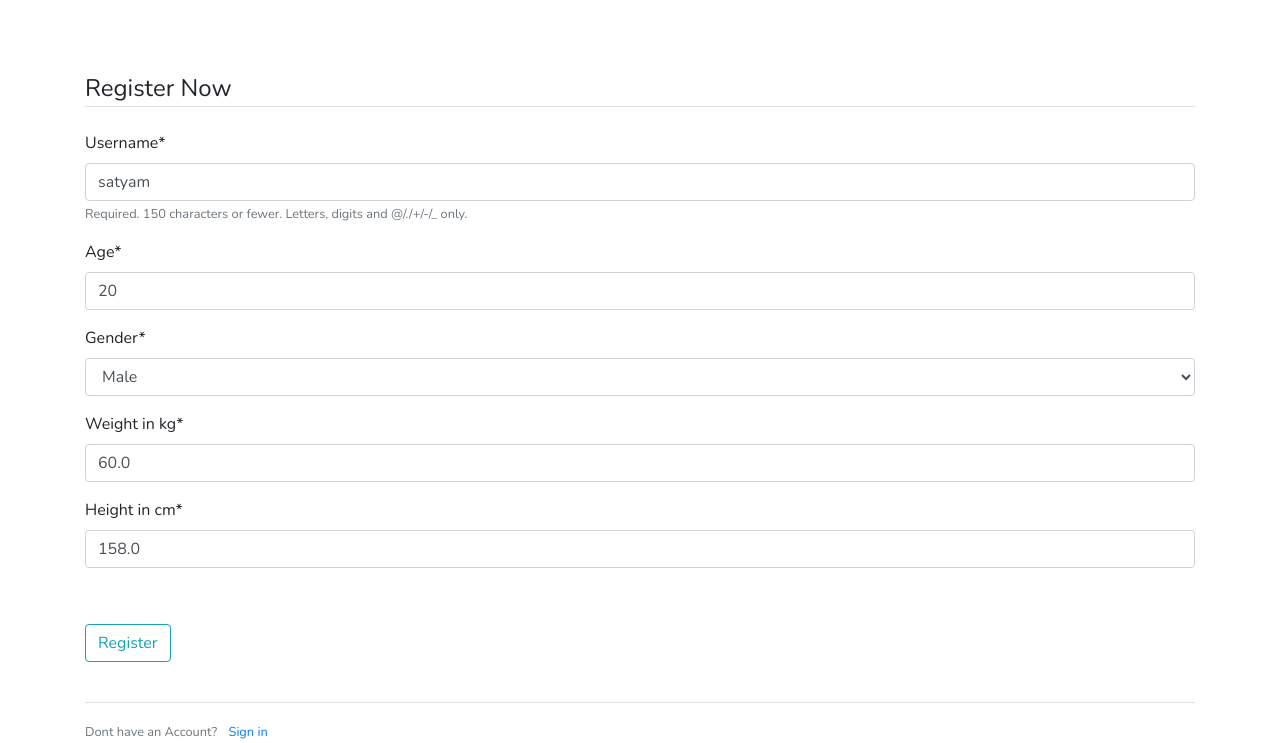
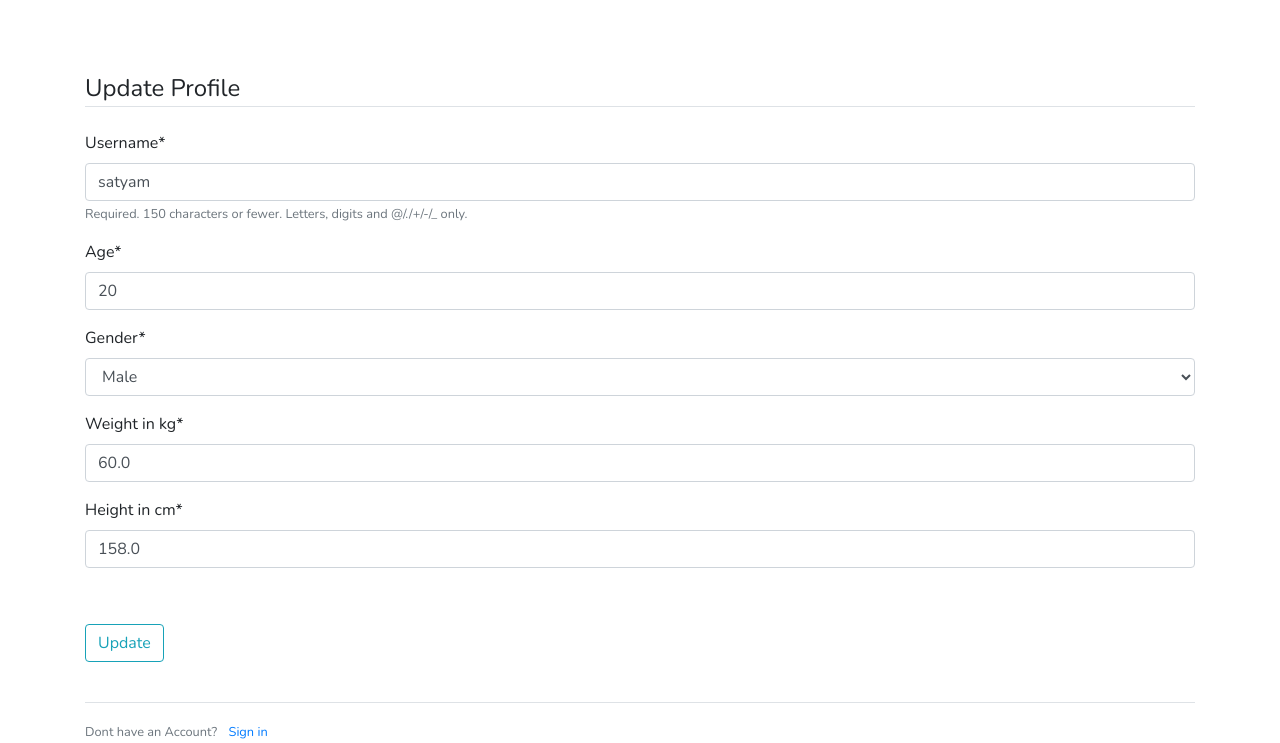
Before and after one commit to satyambaldawa/TEAM_WCE_BAZOOKA_SPIT_HACKATHON, a Django app: page /profile-update/ in a window 1280 px wide. Shown: the part 70-813 px from the top of the page. Run offline with Django 4.2, Linux system fonts and the light colour scheme; a user stored in the database is signed in; data comes from the database, SQL or seed files in the repository; some libraries are stand-ins or nearby versions.

Commit message:
V2.1
Final

```diff
--- a/user/templates/user/update.html
+++ b/user/templates/user/update.html
@@ -6,13 +6,13 @@
         <form method ="POST">   <!-- method post -->
             {% csrf_token %}   <!-- This csrf_token is required for django/ adds security -->
             <fieldset class="form-group">
-                <legend class="border-bottom mb-4">Register Now</legend>
+                <legend class="border-bottom mb-4">Update Profile</legend>
                 {{ m_form|crispy }}
                 {{ p_form|crispy }}
             </fieldset>
             <br>
             <div class="form-group">
-                <button class="btn btn-outline-info" type="submit">Register</button>   <!-- type submit -->
+                <button class="btn btn-outline-info" type="submit">Update</button>   <!-- type submit -->
             </div>
         </form>
         <br>
```
